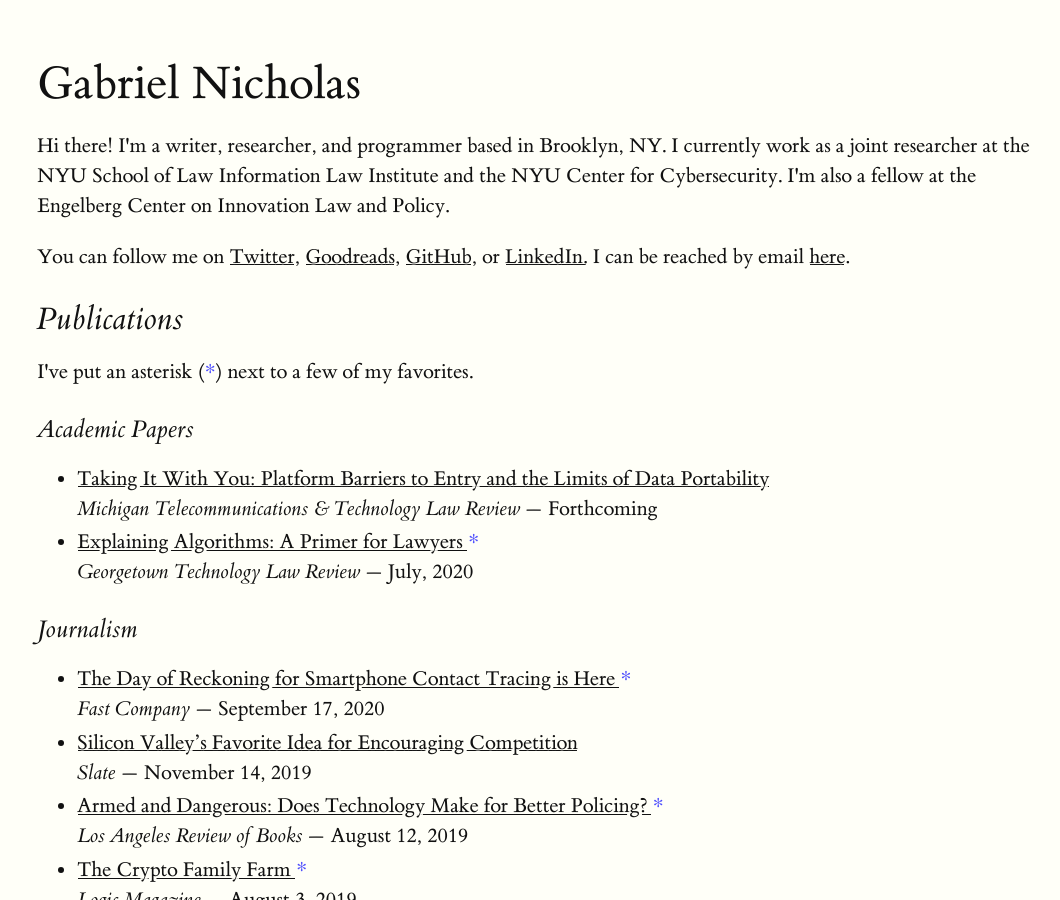
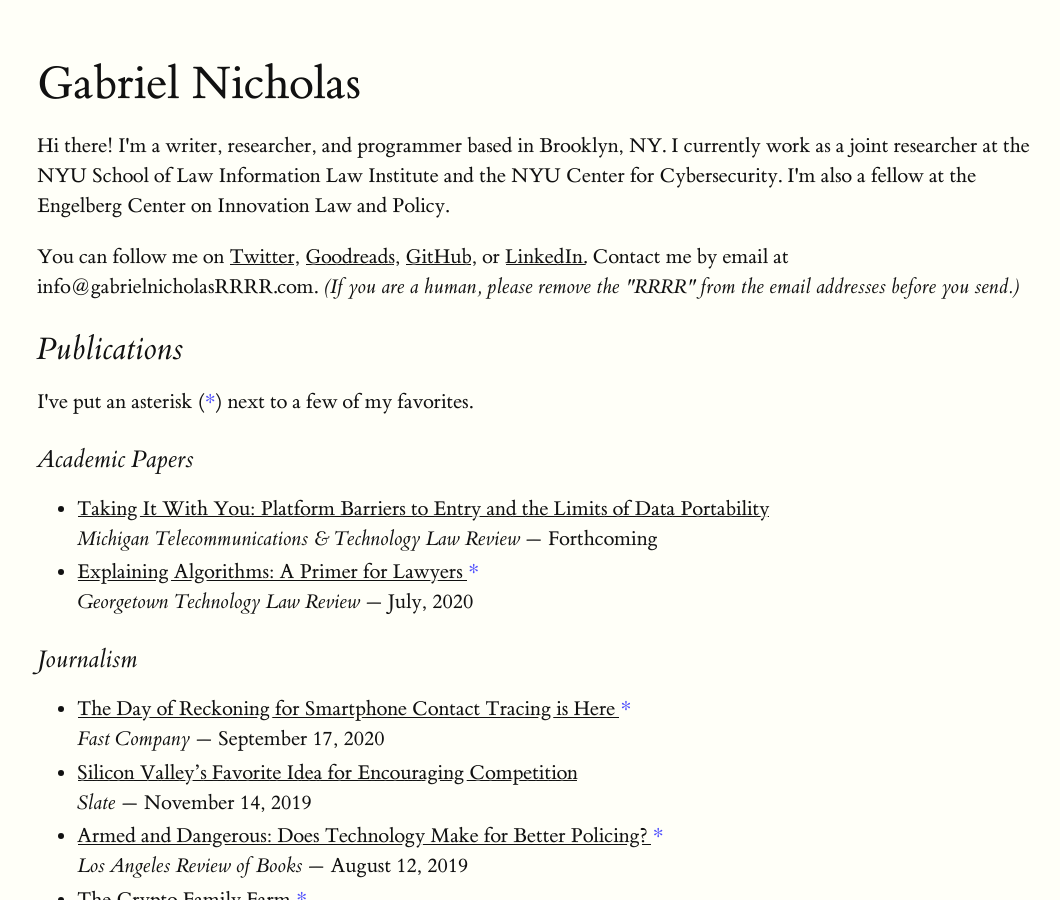
Before and after one commit to gajeam/gajeam.github.io, a Jekyll site: the page built from index.html, in a window 1280 px wide and 900 px high. Shown: the whole window, without its empty margins (91-1151 px from the left). Built offline with Jekyll 4.4.1, drawn with Linux system fonts in a browser that asks for light colours.

Commit message:
Minor email obscuring

```diff
--- a/_data/contact.yaml
+++ b/_data/contact.yaml
@@ -1,5 +1,5 @@
 ---
-email: info@gabrielnicholas.com
+email: info@gabrielnicholasRRRR.com
 twitter: https://twitter.com/GabeNicholas
 goodreads: https://www.goodreads.com/gajeam
 github: http://github.com/gajeam
--- a/index.html
+++ b/index.html
@@ -7,7 +7,7 @@ fave: <span class="fave">*</span>
 ---
 <h1>{{ page.title }}</h1>
 <p>Hi there! I'm a writer, researcher, and programmer based in Brooklyn, NY. I currently work as a joint researcher at the NYU School of Law Information Law Institute and the NYU Center for Cybersecurity. I'm also a fellow at the Engelberg Center on Innovation Law and Policy.</p>
-<p> You can follow me on <a href = {{ site.data.contact.twitter }}>Twitter</a>, <a href = {{ site.data.contact.goodreads }} > Goodreads</a>, <a href = {{ site.data.contact.github }}> GitHub</a>, or <a href = {{ site.data.contact.linkedin}} >LinkedIn.</a> I can be reached by email <a href= mailto:{{ site.data.contact.email }}> here</a>.
+<p> You can follow me on <a href = {{ site.data.contact.twitter }}>Twitter</a>, <a href = {{ site.data.contact.goodreads }} > Goodreads</a>, <a href = {{ site.data.contact.github }}> GitHub</a>, or <a href = {{ site.data.contact.linkedin}} >LinkedIn.</a> Contact me by email at {{site.data.contact.email}}. <i>(If you are a human, please remove the "RRRR" from the email addresses before you send.)</i>
 </p>
 <h2>Publications</h2>
 <p>I've put an asterisk ({{page.fave}}) next to a few of my favorites.
```
